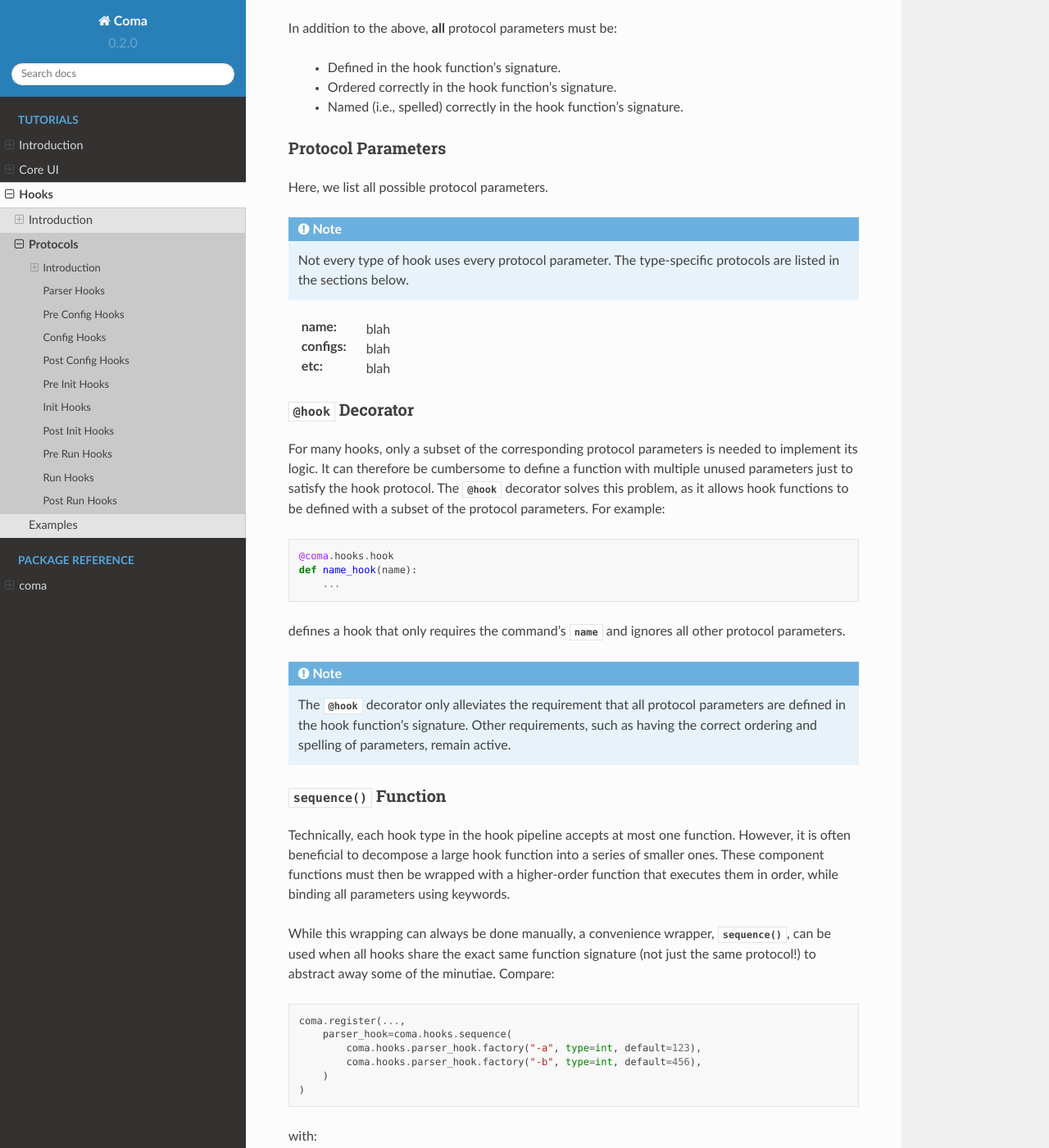
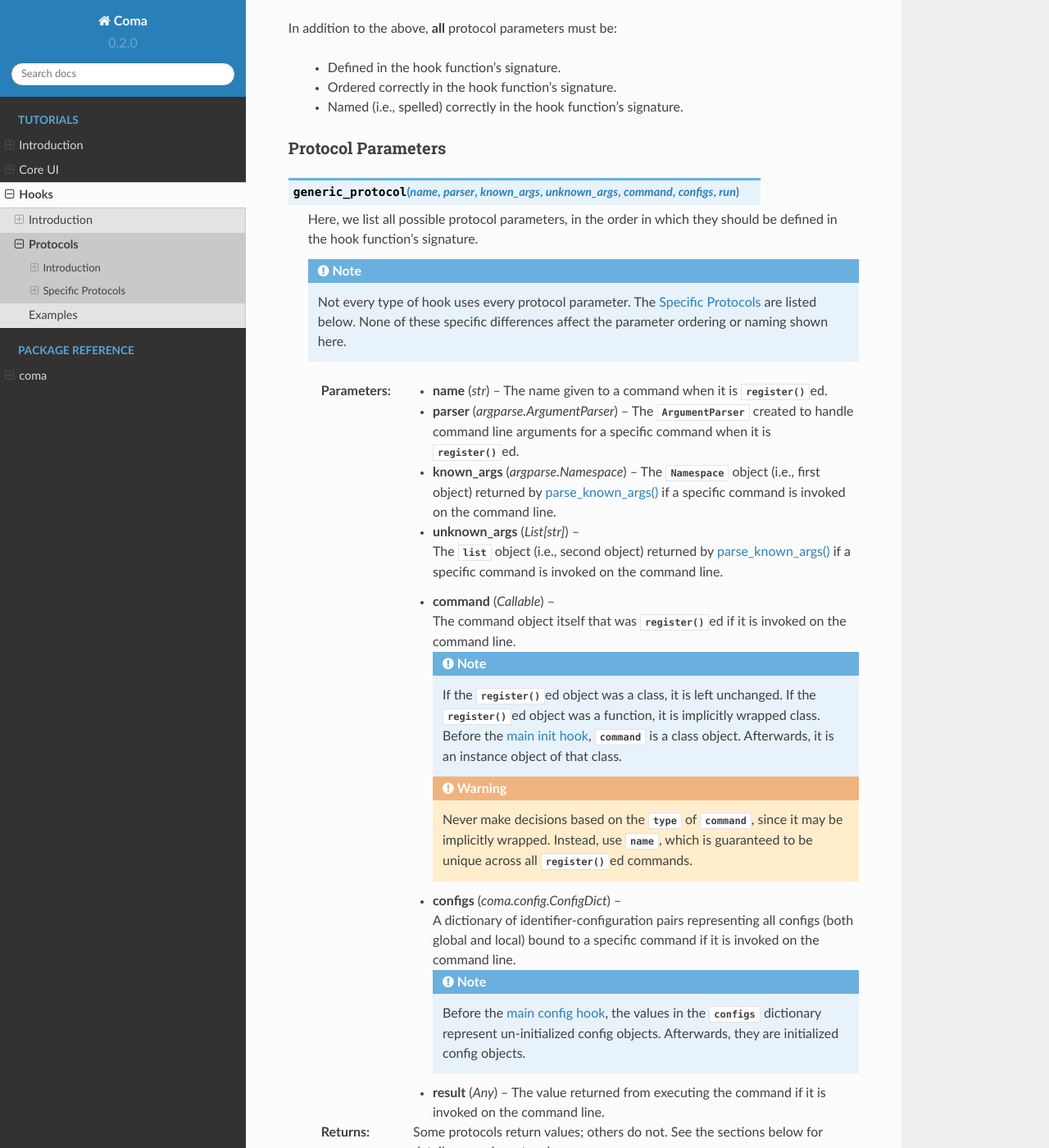
Before and after one commit to francois-rd/coma, a Sphinx documentation site: the page built from docs/source/tutorials/hooks/protocols.rst, in a window 1280 px wide and 1400 px high, scrolled down 781 px. Shown: the whole window at 82% size. Built offline with Sphinx 7.4.7 and the Read the Docs theme 2.0.0, drawn with Linux system fonts in a browser that asks for light colours; some of the changed text lies outside the part shown.

Commit message:
Added the generic protocol subsection and a cross reference.

```diff
--- a/docs/source/tutorials/hooks/intro.rst
+++ b/docs/source/tutorials/hooks/intro.rst
@@ -49,6 +49,8 @@ each is further split into three sub-sub-types:
     append additional behavior.
 
 Altogether, there are 9 **invocation hooks**.
+
+.. _hookpipeline:
 
 Hook Pipeline
 -------------
--- a/docs/source/tutorials/hooks/protocols.rst
+++ b/docs/source/tutorials/hooks/protocols.rst
@@ -43,19 +43,65 @@ In addition to the above, **all** protocol parameters must be:
 Protocol Parameters
 ^^^^^^^^^^^^^^^^^^^
 
-Here, we list all possible protocol parameters.
+.. py:function:: generic_protocol(name, parser, known_args, unknown_args, command, configs, run)
 
-.. note::
+    Here, we list all possible protocol parameters, in the order in which they
+    should be defined in the hook function's signature.
 
-    Not every type of hook uses every protocol parameter. The type-specific
-    protocols are listed in the sections below.
+    .. note::
 
-:name:
-    blah
-:configs:
-    blah
-:etc:
-    blah
+        Not every type of hook uses every protocol parameter. The
+        :ref:`specificprotocols` are listed below. None of these specific
+        differences affect the parameter ordering or naming shown here.
+
+    :param name: The name given to a command when it is
+        :func:`~coma.core.register.register`\ ed.
+    :type name: str
+    :param parser: The :obj:`ArgumentParser` created to handle command line arguments
+        for a specific command when it is :func:`~coma.core.register.register`\ ed.
+    :type parser: argparse.ArgumentParser
+    :param known_args: The :obj:`Namespace` object (i.e., first object) returned by
+        `parse_known_args() <https://docs.python.org/3/library/argparse.html#partial-parsing>`_
+        if a specific command is invoked on the command line.
+    :type known_args: argparse.Namespace
+    :param unknown_args: The :class:`list` object (i.e., second object) returned by
+        `parse_known_args() <https://docs.python.org/3/library/argparse.html#partial-parsing>`_
+        if a specific command is invoked on the command line.
+    :type unknown_args: typing.List[str]
+    :param command: The command object itself that was
+        :func:`~coma.core.register.register`\ ed if it is invoked on the command line.
+
+        .. note::
+
+            If the :func:`~coma.core.register.register`\ ed object was a class,
+            it is left unchanged. If the :func:`~coma.core.register.register`\ ed
+            object was a function, it is implicitly wrapped class. Before the
+            :ref:`main init hook <hookpipeline>`, :obj:`command` is a class
+            object. Afterwards, it is an instance object of that class.
+
+        .. warning::
+
+            Never make decisions based on the :obj:`type` of :obj:`command`, since it
+            may be implicitly wrapped. Instead, use :obj:`name`, which is guaranteed
+            to be unique across all :func:`~coma.core.register.register`\ ed commands.
+    :type command: typing.Callable
+    :param configs: A dictionary of identifier-configuration pairs representing
+        all configs (both global and local) bound to a specific command if it is
+        invoked on the command line.
+
+        .. note::
+
+            Before the :ref:`main config hook <hookpipeline>`, the values in
+            the :obj:`configs` dictionary represent un-initialized config
+            objects. Afterwards, they are initialized config objects.
+    :type configs: coma.config.ConfigDict
+    :param result: The value returned from executing the command if it is
+        invoked on the command line.
+    :type result: typing.Any
+    :return: Some protocols return values; others do not. See the sections below
+        for details on each protocol.
+    :rtype: typing.Any
+
 
 :obj:`@hook` Decorator
 ^^^^^^^^^^^^^^^^^^^^^^
@@ -92,17 +138,17 @@ parameters using keywords.
 
 While this wrapping can always be done manually, a convenience wrapper,
 :func:`~coma.hooks.sequence`, can be used when all hooks share the exact same
-function signature (not just the same protocol!) to abstract away some of the
-minutiae. Compare:
+function signature (or are wrapped in the :obj:`@hook` decorator) to abstract
+away some of the minutiae. Compare:
 
 .. code-block:: python
 
-    coma.register(...,
-        parser_hook=coma.hooks.sequence(
-            coma.hooks.parser_hook.factory("-a", type=int, default=123),
-            coma.hooks.parser_hook.factory("-b", type=int, default=456),
-        )
+    wrapper = coma.hooks.sequence(
+        coma.hooks.parser_hook.factory("-a", type=int, default=123),
+        coma.hooks.parser_hook.factory("-b", type=int, default=456),
     )
+
+    coma.register(..., parser_hook=wrapper)
 
 with:
 
@@ -119,32 +165,39 @@ The former isn't shorter, but it removes the minutiae of adding
 :obj:`(parser=parser)` to each wrapped hook function and removes the need to
 decorate the wrapper function with the :obj:`@hook` decorator.
 
+.. _specificprotocols:
+
+Specific Protocols
+------------------
+
+Here, we list the specific protocol for each type of hook.
+
 Parser Hooks
-------------
+^^^^^^^^^^^^
 
 Pre Config Hooks
-----------------
+^^^^^^^^^^^^^^^^
 
 Config Hooks
-------------
+^^^^^^^^^^^^
 
 Post Config Hooks
------------------
+^^^^^^^^^^^^^^^^^
 
 Pre Init Hooks
---------------
+^^^^^^^^^^^^^^
 
 Init Hooks
-----------
+^^^^^^^^^^
 
 Post Init Hooks
----------------
+^^^^^^^^^^^^^^^
 
 Pre Run Hooks
--------------
+^^^^^^^^^^^^^
 
 Run Hooks
----------
+^^^^^^^^^
 
 Post Run Hooks
---------------
+^^^^^^^^^^^^^^
```
